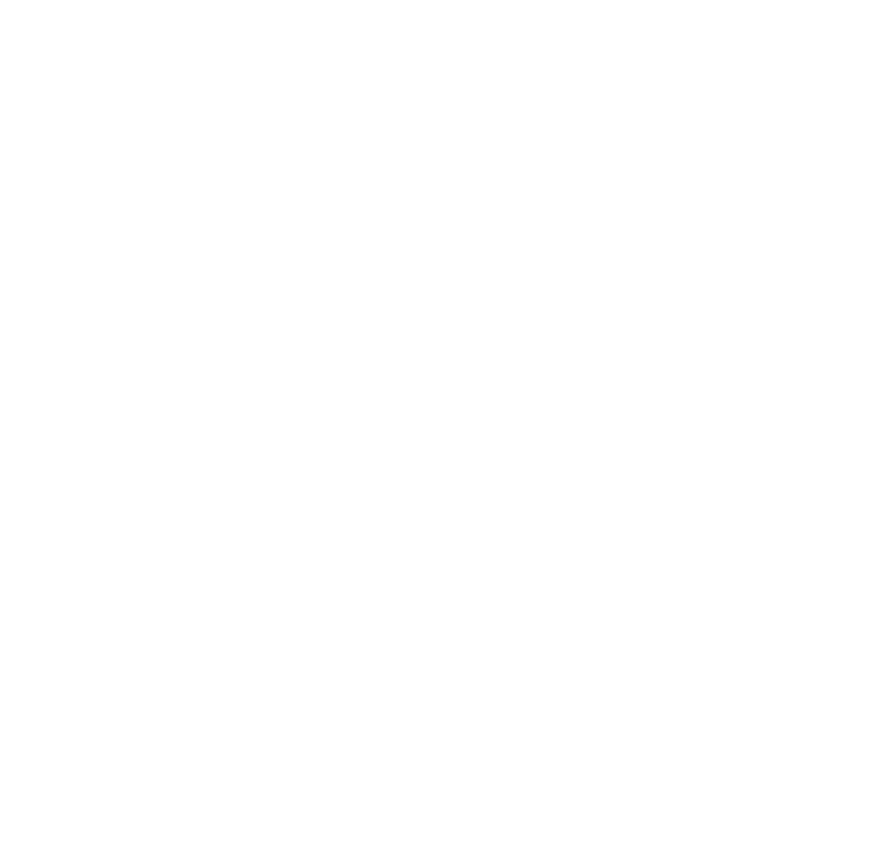
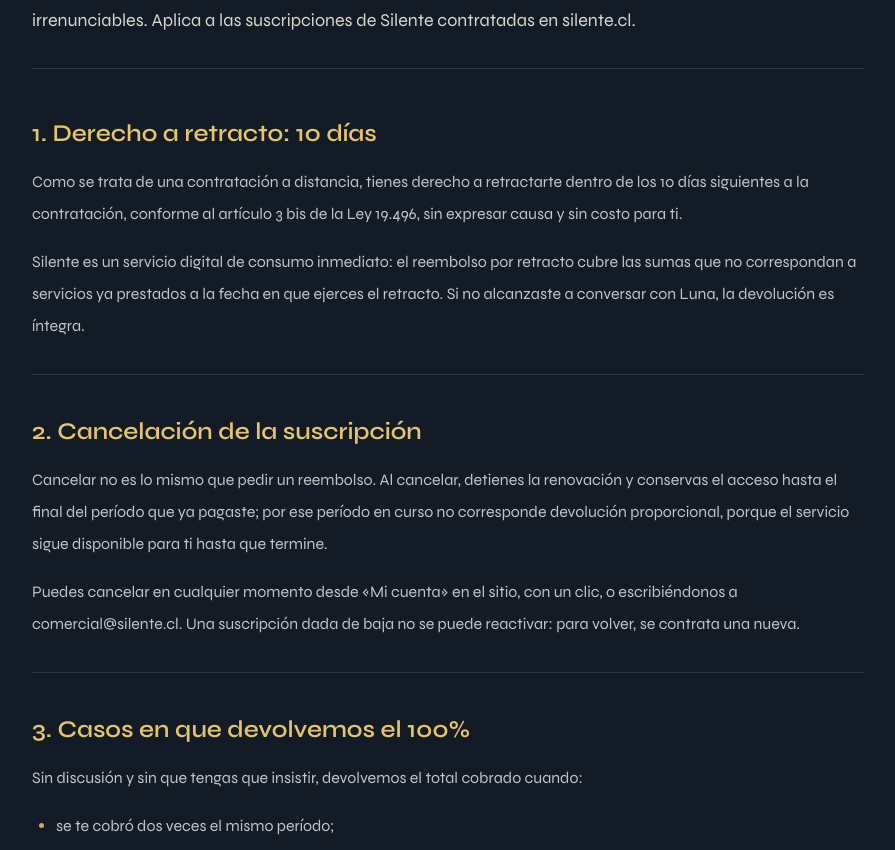
Before and after one commit to ElCopyPaste/silente-web, a Next.js app: page /reembolsos in a window 1280 px wide. Before the commit this address had no page. Shown: the part 447-1297 px from the top of the page, without its empty margins (192-1087 px from the left). Before the commit the page ends 800 px from the top, so only its background shows below. Built offline with nearby package versions, Linux system fonts and the light colour scheme.

Commit message:
Add Silente refund policy page

```diff
--- /dev/null
+++ b/app/reembolsos/page.tsx
@@ -0,0 +1,92 @@
+import { LegalPageLayout } from "@/components/LegalPageLayout";
+
+type RefundBlock = { paragraph: string } | { list: readonly string[] };
+type RefundSection = { title: string; blocks: readonly RefundBlock[] };
+
+const sections: readonly RefundSection[] = [
+  {
+    title: "1. Derecho a retracto: 10 días",
+    blocks: [
+      { paragraph: "Como se trata de una contratación a distancia, tienes derecho a retractarte dentro de los 10 días siguientes a la contratación, conforme al artículo 3 bis de la Ley 19.496, sin expresar causa y sin costo para ti." },
+      { paragraph: "Silente es un servicio digital de consumo inmediato: el reembolso por retracto cubre las sumas que no correspondan a servicios ya prestados a la fecha en que ejerces el retracto. Si no alcanzaste a conversar con Luna, la devolución es íntegra." },
+    ],
+  },
+  {
+    title: "2. Cancelación de la suscripción",
+    blocks: [
+      { paragraph: "Cancelar no es lo mismo que pedir un reembolso. Al cancelar, detienes la renovación y conservas el acceso hasta el final del período que ya pagaste; por ese período en curso no corresponde devolución proporcional, porque el servicio sigue disponible para ti hasta que termine." },
+      { paragraph: "Puedes cancelar en cualquier momento desde «Mi cuenta» en el sitio, con un clic, o escribiéndonos a comercial@silente.cl. Una suscripción dada de baja no se puede reactivar: para volver, se contrata una nueva." },
+    ],
+  },
+  {
+    title: "3. Casos en que devolvemos el 100%",
+    blocks: [
+      { paragraph: "Sin discusión y sin que tengas que insistir, devolvemos el total cobrado cuando:" },
+      { list: [
+        "se te cobró dos veces el mismo período;",
+        "se te cobró después de haber cancelado;",
+        "nunca pudiste acceder al chat por un problema atribuible a nosotros;",
+        "el cobro no fue autorizado por ti (sin perjuicio de que también puedes desconocerlo ante tu banco).",
+      ] },
+    ],
+  },
+  {
+    title: "4. Fallas del servicio",
+    blocks: [
+      { paragraph: "Si el servicio estuvo caído o inutilizable por un período relevante y por causa atribuible a nosotros, puedes elegir entre una extensión equivalente de tu suscripción o el reembolso proporcional de los días afectados. No cuentan como falla las interrupciones breves de mantenimiento ni las caídas del canal de mensajería o de tu conexión." },
+    ],
+  },
+  {
+    title: "5. Qué no se reembolsa",
+    blocks: [
+      { paragraph: "Fuera del plazo de retracto y de los casos anteriores, no se reembolsan los períodos ya transcurridos ni los mensajes ya utilizados, ni procede devolución por insatisfacción con el contenido de las lecturas, que es de naturaleza simbólica y de entretenimiento (ver la sección 5 de los Términos). Tampoco procede reembolso cuando la cuenta fue suspendida o cerrada por un uso prohibido conforme a la sección 16 de los Términos." },
+    ],
+  },
+  {
+    title: "6. Cómo solicitarlo",
+    blocks: [
+      { paragraph: "Escríbenos a comercial@silente.cl indicando el correo con el que te registraste y la fecha del cobro. No necesitas llenar formularios ni llamar por teléfono." },
+      { paragraph: "Acusamos recibo de tu solicitud y la resolvemos dentro de los 10 días hábiles siguientes, comunicándote la decisión y su fundamento por escrito." },
+    ],
+  },
+  {
+    title: "7. Cómo se paga el reembolso",
+    blocks: [
+      { paragraph: "El reembolso, cuando procede, se ejecuta al mismo medio de pago con que se hizo el cobro, a través de nuestra pasarela Reveniu y de Transbank. Una vez emitido de nuestro lado, el plazo en que verás el abono depende del emisor de tu tarjeta. No emitimos devoluciones en efectivo, a cuentas de terceros ni como crédito interno, salvo que tú lo prefieras expresamente." },
+    ],
+  },
+  {
+    title: "8. Si no estás conforme",
+    blocks: [
+      { paragraph: "Si nuestra respuesta no te satisface, puedes reclamar ante el SERNAC o recurrir al Juzgado de Policía Local de tu domicilio. Nada en esta Política limita esos derechos." },
+      { paragraph: "Consultas sobre cobros y reembolsos: comercial@silente.cl · Logika Sistemas SpA, RUT 78.313.784-4" },
+    ],
+  },
+] as const;
+
+export default function RefundsPage() {
+  return (
+    <LegalPageLayout
+      title="Política de Reembolso"
+      version="2026-10-07"
+      intro="Esta Política detalla cuándo procede un reembolso, cómo pedirlo y en qué plazo lo resolvemos. Complementa la sección 15 de nuestros Términos y Condiciones y no limita en nada los derechos que la Ley 19.496 sobre Protección de los Derechos de los Consumidores te reconoce como consumidor, que son irrenunciables. Aplica a las suscripciones de Silente contratadas en silente.cl."
+    >
+      {sections.map((section) => (
+        <section key={section.title} className="border-b border-[var(--silente-border)] pb-8 last:border-0">
+          <h2 className="text-xl font-semibold leading-snug text-[var(--silente-gold-light)] md:text-2xl">{section.title}</h2>
+          <div className="mt-4 space-y-4 text-sm leading-7 text-[var(--silente-muted)] md:text-base md:leading-8">
+            {section.blocks.map((block, index) =>
+              "paragraph" in block ? (
+                <p key={index}>{block.paragraph}</p>
+              ) : (
+                <ul key={index} className="list-disc space-y-2 pl-6 marker:text-[var(--silente-gold)]">
+                  {block.list.map((item) => <li key={item}>{item}</li>)}
+                </ul>
+              ),
+            )}
+          </div>
+        </section>
+      ))}
+    </LegalPageLayout>
+  );
+}
```
